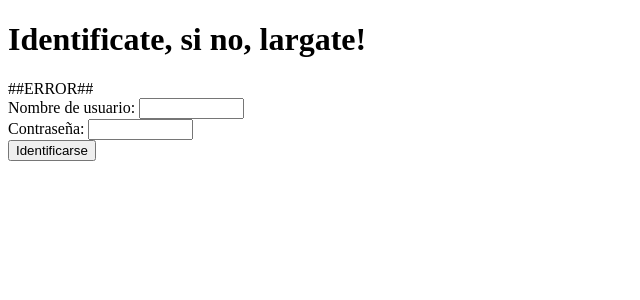
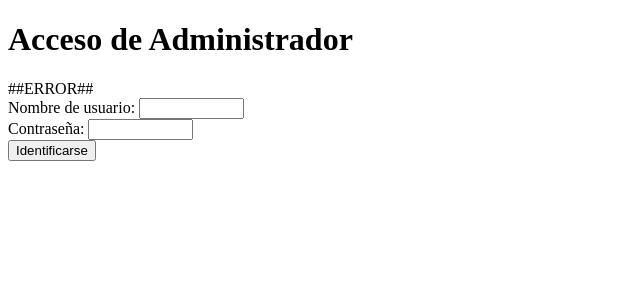
Before and after one commit to JosuJubera/Lista2x, a PHP site: page /tcpdf/admin/adminlogin.html in a window 1280 px wide. Shown: the top 300 px of the page, without its empty margins (0-640 px from the left). Run offline with PHP 8.4, Linux system fonts and the light colour scheme.

Commit message:
Fin del proyecto. Al fin!!!!!

```diff
--- a/admin/adminlogin.html
+++ b/admin/adminlogin.html
@@ -6,7 +6,7 @@
         <link rel="stylesheet" type="text/css" href="css/estilo.css">
     </head>
 	<body>
-        <h1>Identificate, si no, largate!</h1>
+        <h1>Acceso de Administrador</h1>
         ##ERROR##
             <form id="loginForm" method="post" action="index.php?accion=AR&id=1">
                 <label for="aid">Nombre de usuario:</label>
```
Also changed, not shown: index.php (+1 -21 lines).
